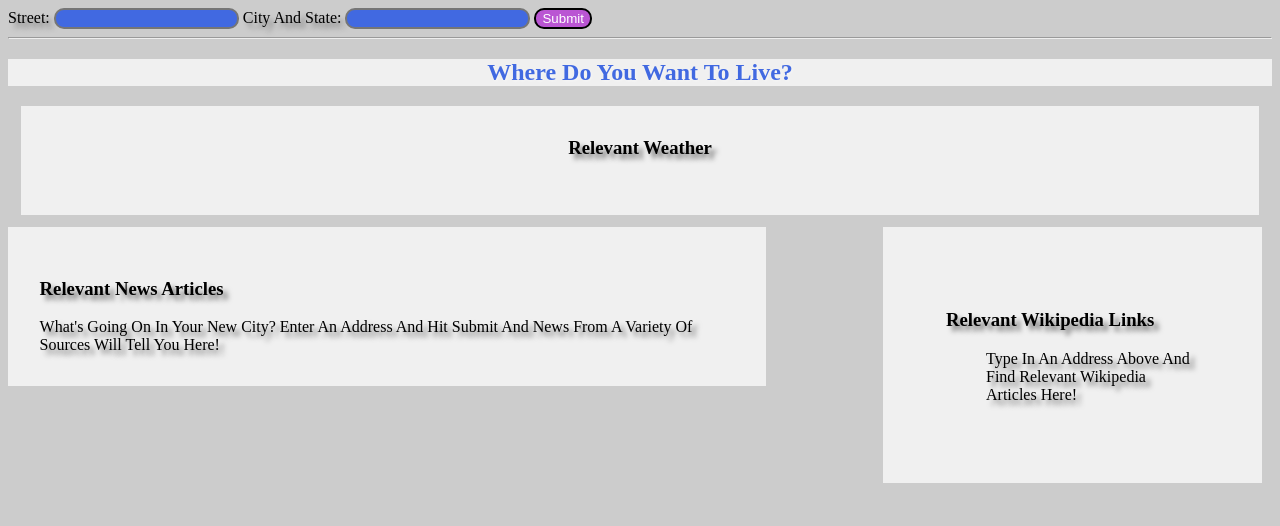
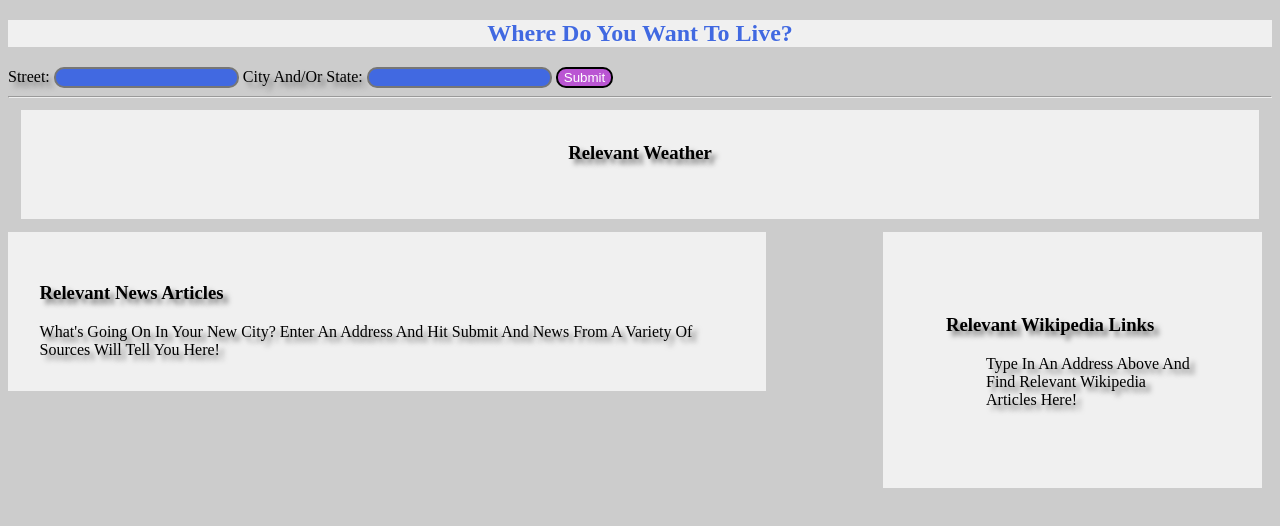
Before and after one commit to RichVisual/citysnapshot, a plain HTML site: page index.html in a window 1280 px wide. Drawn offline with nearby package versions, Linux system fonts and the light colour scheme.

Commit message:
Update index.html
Switch jQuery to Google hosted library instead of local.

Change location of input group to directly below header.

```diff
--- a/index.html
+++ b/index.html
@@ -5,21 +5,21 @@
     <title>Your Moving Companion</title>
     <link rel="stylesheet" href="css/style.css">
 </head>
+
+
 <body>
 
-    <form id="form-container" class="form-container">
-        <label for="street">Street: </label><input type="text" id="street" value="">
-        <label for="city">City and State: </label><input type="text" id="city" value="">
-        <button id="submit-btn">Submit</button>
-    </form>
-
-    <hr>
-
-
-<div class="row" style="height: 2%;">
+<div class="row">
     <h2 id="greeting" class="greeting">Where do you want to live?</h2>
 </div>
 
+<form id="form-container" class="form-container">
+    <label for="street">Street: </label><input type="text" id="street" value="">
+    <label for="city">City and/or State: </label><input type="text" id="city" value="">
+    <button id="submit-btn">Submit</button>
+</form>
+
+<hr>
 
 <div class="row">
 	<div class="weather-container">
@@ -42,8 +42,10 @@
     </div>
 </div>
 
+	<script src="http://ajax.googleapis.com/ajax/libs/jquery/1.11.1/jquery.min.js"></script>
+    <script src="js/script.js"></script>
 
-    <script src="js/libs/jquery.min.js"></script>
-    <script src="js/script.js"></script>
+<div id="img"></div>
+
 </body>
 </html>
```
